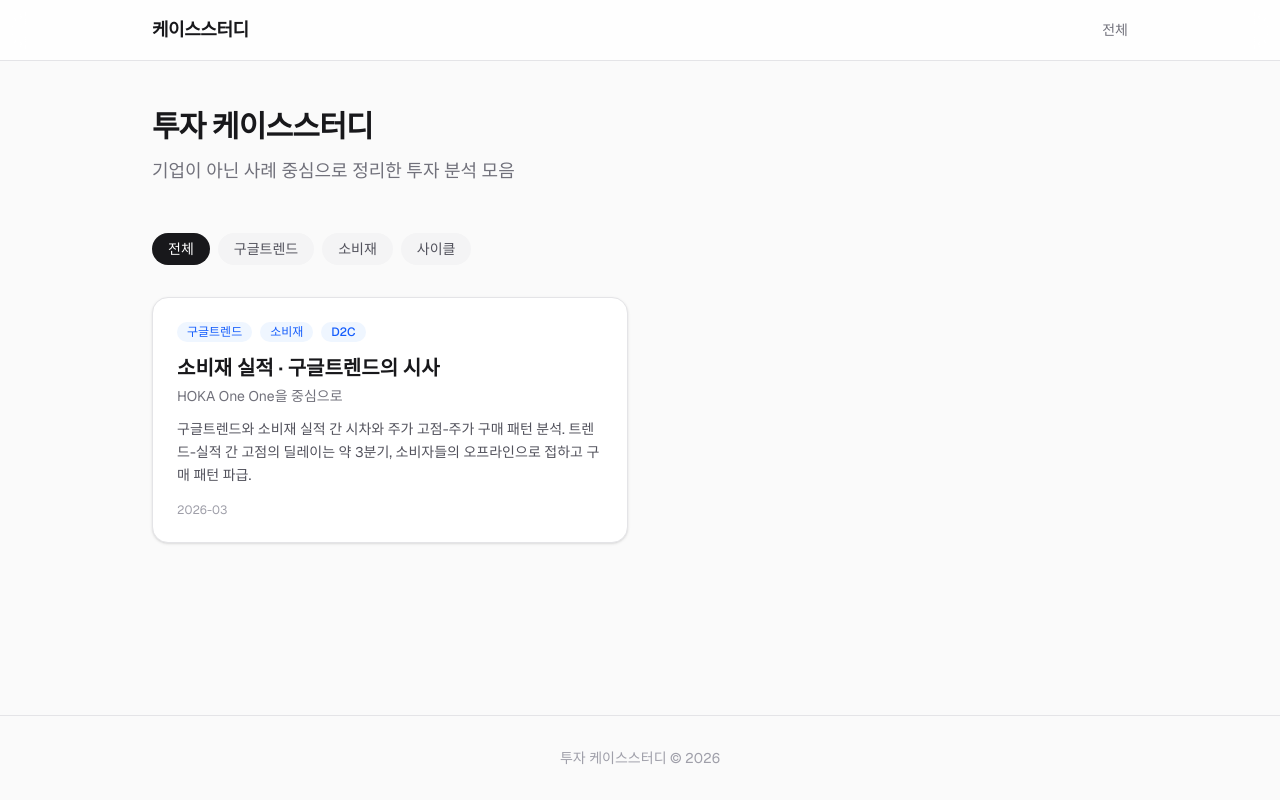
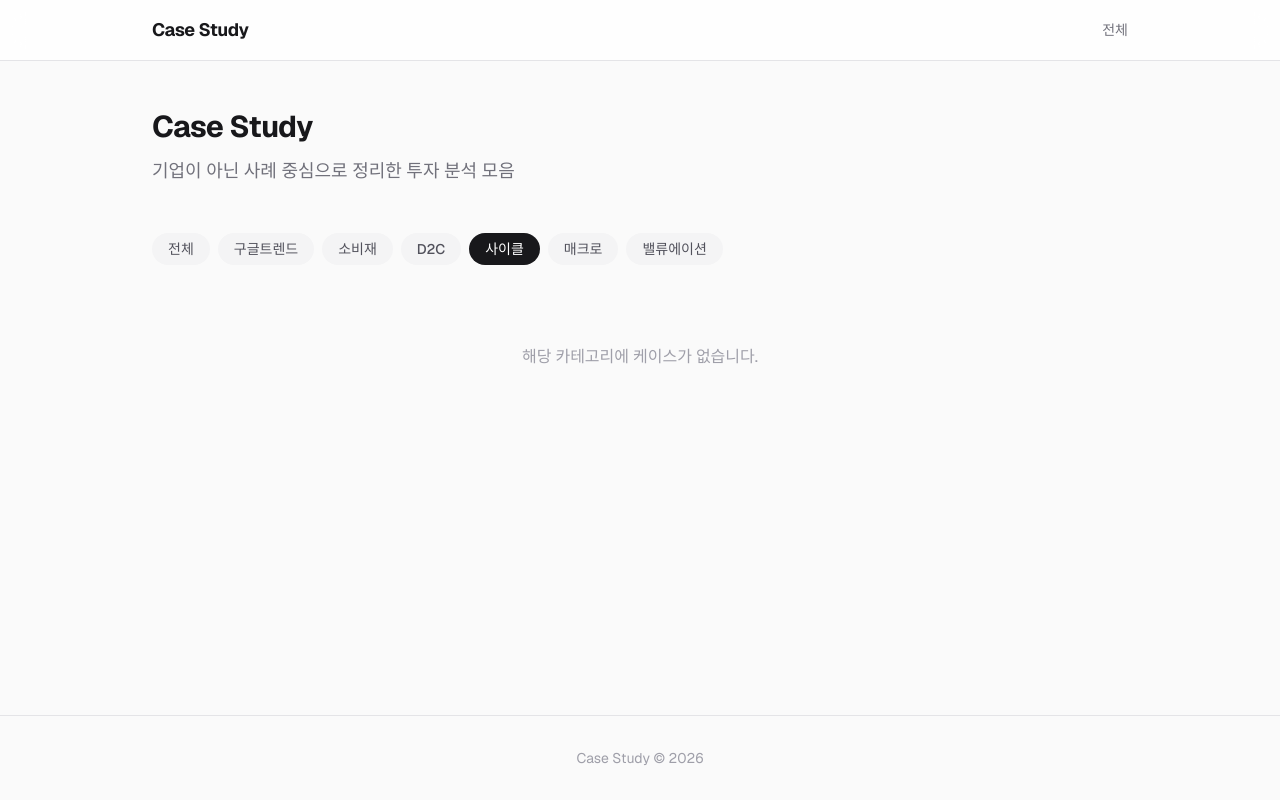
Before and after one commit to chlakaelf/case-study-web, a Next.js app: page / in a window 1280 px wide. Both pictures are taken after a click on the button "사이클". Built offline with nearby package versions, Linux system fonts and the light colour scheme.

Commit message:
Change title to Case Study, extract categories to editable data file

```diff
--- a/src/app/layout.tsx
+++ b/src/app/layout.tsx
@@ -14,7 +14,7 @@ const geistMono = Geist_Mono({
 });
 
 export const metadata: Metadata = {
-  title: "투자 케이스스터디",
+  title: "Case Study",
   description: "투자 사례 분석 모음",
 };
 
@@ -32,7 +32,7 @@ export default function RootLayout({
         <header className="sticky top-0 z-50 bg-white/80 backdrop-blur-md border-b border-zinc-200">
           <div className="max-w-5xl mx-auto px-6 py-4 flex items-center justify-between">
             <Link href="/" className="text-lg font-bold tracking-tight text-zinc-900">
-              케이스스터디
+              Case Study
             </Link>
             <nav className="flex gap-6 text-sm text-zinc-500">
               <Link href="/" className="hover:text-zinc-900 transition-colors">
@@ -43,7 +43,7 @@ export default function RootLayout({
         </header>
         <main className="flex-1">{children}</main>
         <footer className="border-t border-zinc-200 py-8 text-center text-sm text-zinc-400">
-          투자 케이스스터디 &copy; 2026
+          Case Study &copy; 2026
         </footer>
       </body>
     </html>
--- a/src/app/page.tsx
+++ b/src/app/page.tsx
@@ -1,60 +1,64 @@
+"use client";
+
 import Link from "next/link";
-
-const categories = [
-  { id: "all", label: "전체" },
-  { id: "google-trends", label: "구글트렌드" },
-  { id: "consumer", label: "소비재" },
-  { id: "cycle", label: "사이클" },
-];
-
-const caseStudies = [
-  {
-    slug: "hoka-google-trends",
-    title: "소비재 실적 · 구글트렌드의 시사",
-    subtitle: "HOKA One One을 중심으로",
-    category: "google-trends",
-    tags: ["구글트렌드", "소비재", "D2C"],
-    summary:
-      "구글트렌드와 소비재 실적 간 시차와 주가 고점-주가 구매 패턴 분석. 트렌드-실적 간 고점의 딜레이는 약 3분기, 소비자들의 오프라인으로 접하고 구매 패턴 파급.",
-    date: "2026-03",
-  },
-];
+import { useState } from "react";
+import { categories, caseStudies } from "@/data/case-studies";
 
 export default function Home() {
+  const [activeCategory, setActiveCategory] = useState<string>("all");
+
+  const filtered =
+    activeCategory === "all"
+      ? caseStudies
+      : caseStudies.filter((cs) =>
+          cs.tags.includes(activeCategory as (typeof categories)[number])
+        );
+
   return (
     <div className="max-w-5xl mx-auto px-6 py-12">
       <section className="mb-12">
         <h1 className="text-3xl font-bold tracking-tight text-zinc-900 mb-3">
-          투자 케이스스터디
+          Case Study
         </h1>
         <p className="text-zinc-500 text-lg">
           기업이 아닌 사례 중심으로 정리한 투자 분석 모음
         </p>
       </section>
 
-      <div className="flex gap-2 mb-8">
+      <div className="flex flex-wrap gap-2 mb-8">
+        <button
+          onClick={() => setActiveCategory("all")}
+          className={`px-4 py-1.5 rounded-full text-sm font-medium transition-colors ${
+            activeCategory === "all"
+              ? "bg-zinc-900 text-white"
+              : "bg-zinc-100 text-zinc-600 hover:bg-zinc-200"
+          }`}
+        >
+          전체
+        </button>
         {categories.map((cat) => (
           <button
-            key={cat.id}
+            key={cat}
+            onClick={() => setActiveCategory(cat)}
             className={`px-4 py-1.5 rounded-full text-sm font-medium transition-colors ${
-              cat.id === "all"
+              activeCategory === cat
                 ? "bg-zinc-900 text-white"
                 : "bg-zinc-100 text-zinc-600 hover:bg-zinc-200"
             }`}
           >
-            {cat.label}
+            {cat}
           </button>
         ))}
       </div>
 
       <div className="grid gap-6 sm:grid-cols-2">
-        {caseStudies.map((cs) => (
+        {filtered.map((cs) => (
           <Link
             key={cs.slug}
             href={`/cases/${cs.slug}`}
             className="group block rounded-2xl border border-zinc-200 bg-white p-6 shadow-sm hover:shadow-md hover:border-zinc-300 transition-all"
           >
-            <div className="flex items-center gap-2 mb-3">
+            <div className="flex flex-wrap items-center gap-2 mb-3">
               {cs.tags.map((tag) => (
                 <span
                   key={tag}
@@ -75,6 +79,12 @@ export default function Home() {
           </Link>
         ))}
       </div>
+
+      {filtered.length === 0 && (
+        <p className="text-center text-zinc-400 py-12">
+          해당 카테고리에 케이스가 없습니다.
+        </p>
+      )}
     </div>
   );
 }
--- /dev/null
+++ b/src/data/case-studies.ts
@@ -0,0 +1,47 @@
+// ============================================
+// 카테고리와 케이스스터디 데이터
+// 여기서 직접 추가/수정/삭제하면 사이트에 반영됩니다
+// ============================================
+
+// 카테고리 목록 — 원하는 대로 추가/삭제/순서 변경 가능
+export const categories = [
+  "구글트렌드",
+  "소비재",
+  "D2C",
+  "사이클",
+  "매크로",
+  "밸류에이션",
+] as const;
+
+export type Category = (typeof categories)[number];
+
+// 케이스스터디 목록
+export interface CaseStudy {
+  slug: string; // URL 경로 (영문, 하이픈으로 구분)
+  title: string; // 제목
+  subtitle: string; // 부제
+  tags: Category[]; // 태그 (위 categories에서 선택)
+  summary: string; // 카드에 보이는 요약
+  date: string; // 날짜 (YYYY-MM)
+}
+
+export const caseStudies: CaseStudy[] = [
+  {
+    slug: "hoka-google-trends",
+    title: "소비재 실적 · 구글트렌드의 시사",
+    subtitle: "HOKA One One을 중심으로",
+    tags: ["구글트렌드", "소비재", "D2C"],
+    summary:
+      "구글트렌드와 소비재 실적 간 시차와 주가 고점-주가 구매 패턴 분석. 트렌드-실적 간 고점의 딜레이는 약 3분기, 소비자들의 오프라인으로 접하고 구매 패턴 파급.",
+    date: "2026-03",
+  },
+  // 새 케이스 추가 예시:
+  // {
+  //   slug: "semiconductor-cycle",
+  //   title: "반도체 사이클과 재고",
+  //   subtitle: "DRAM/NAND 가격 사이클 분석",
+  //   tags: ["사이클"],
+  //   summary: "반도체 재고 사이클과 주가의 관계...",
+  //   date: "2026-04",
+  // },
+];
```
